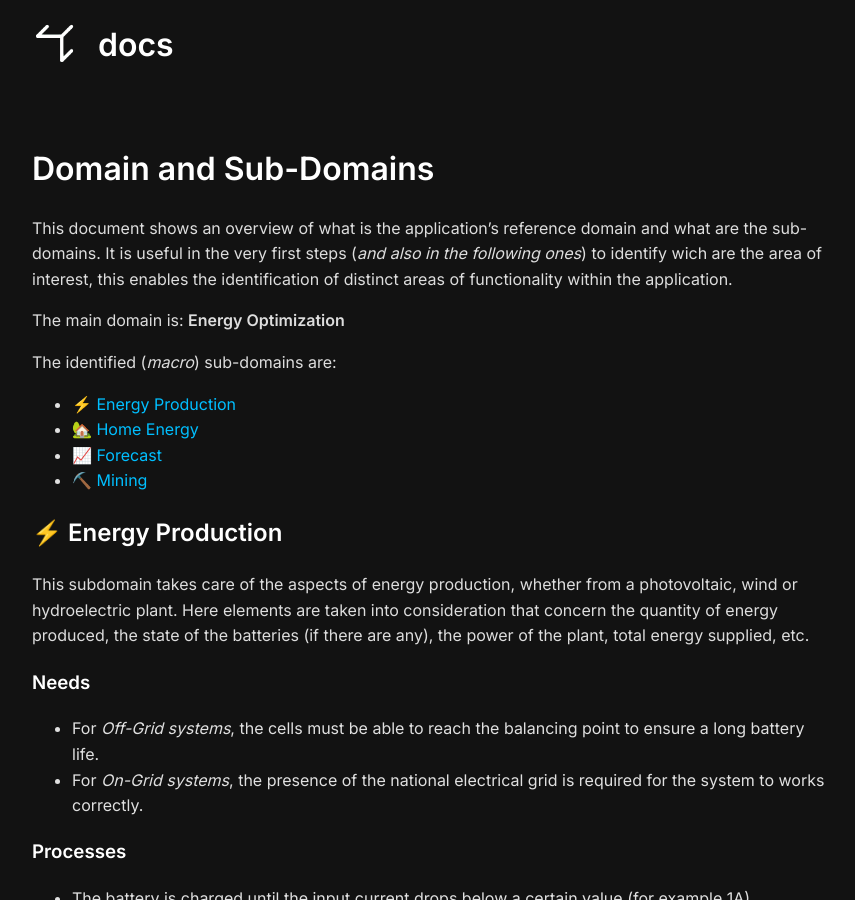
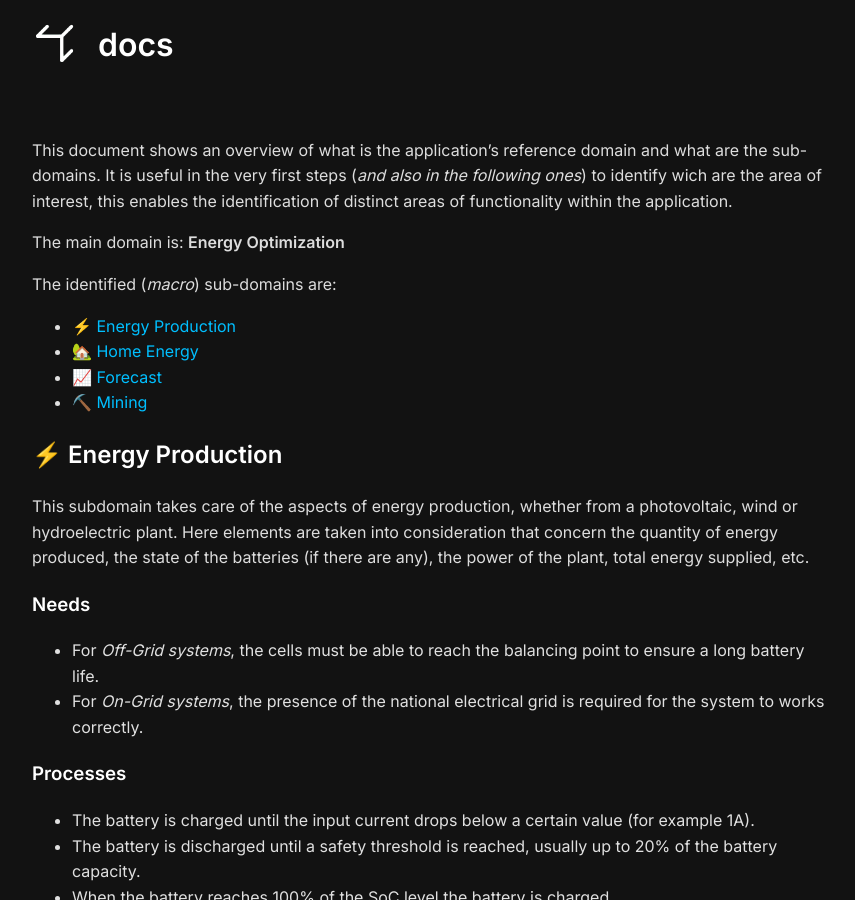
Before and after one commit to riccardoaran/docs, a Jekyll site: the page built from modelling/domain.md, in a window 1280 px wide and 900 px high. Shown: the whole window, without its empty margins (208-1063 px from the left). Built offline with Jekyll 4.4.1, drawn with Linux system fonts in a browser that asks for light colours; our own code applies the rules of GitHub Pages for plain Markdown files; part of the change alters nothing that is shown.

Commit message:
Update domain.md

```diff
--- a/modelling/domain.md
+++ b/modelling/domain.md
@@ -1,4 +1,6 @@
-# Domain and Sub-Domains
+---
+title: Domain and Sub-Domains
+---
 
 This document shows an overview of what is the application's reference domain and what are the sub-domains. It is useful in the very first steps (*and also in the following ones*) to identify wich are the area of interest, this enables the identification of distinct areas of functionality within the application.
 
```
